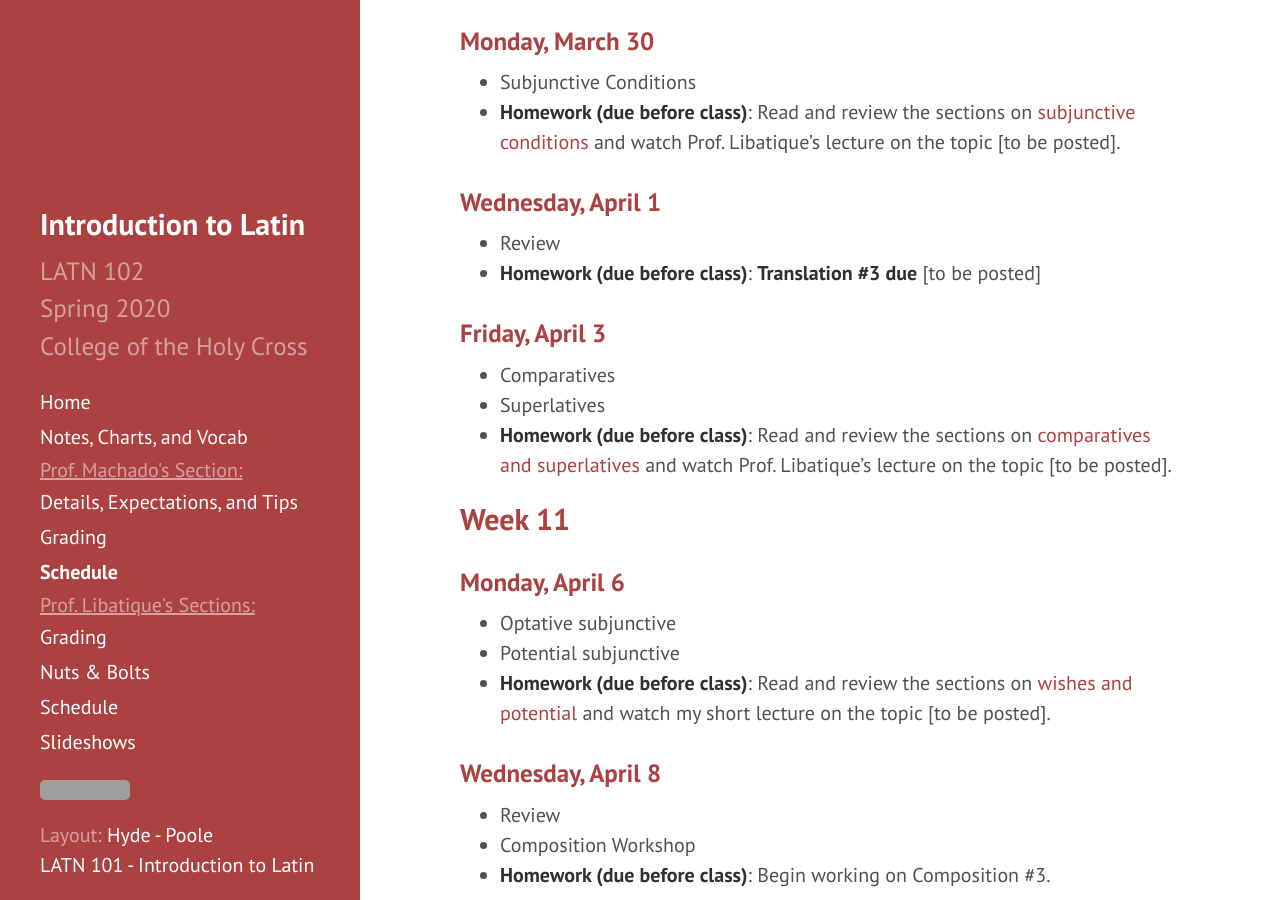
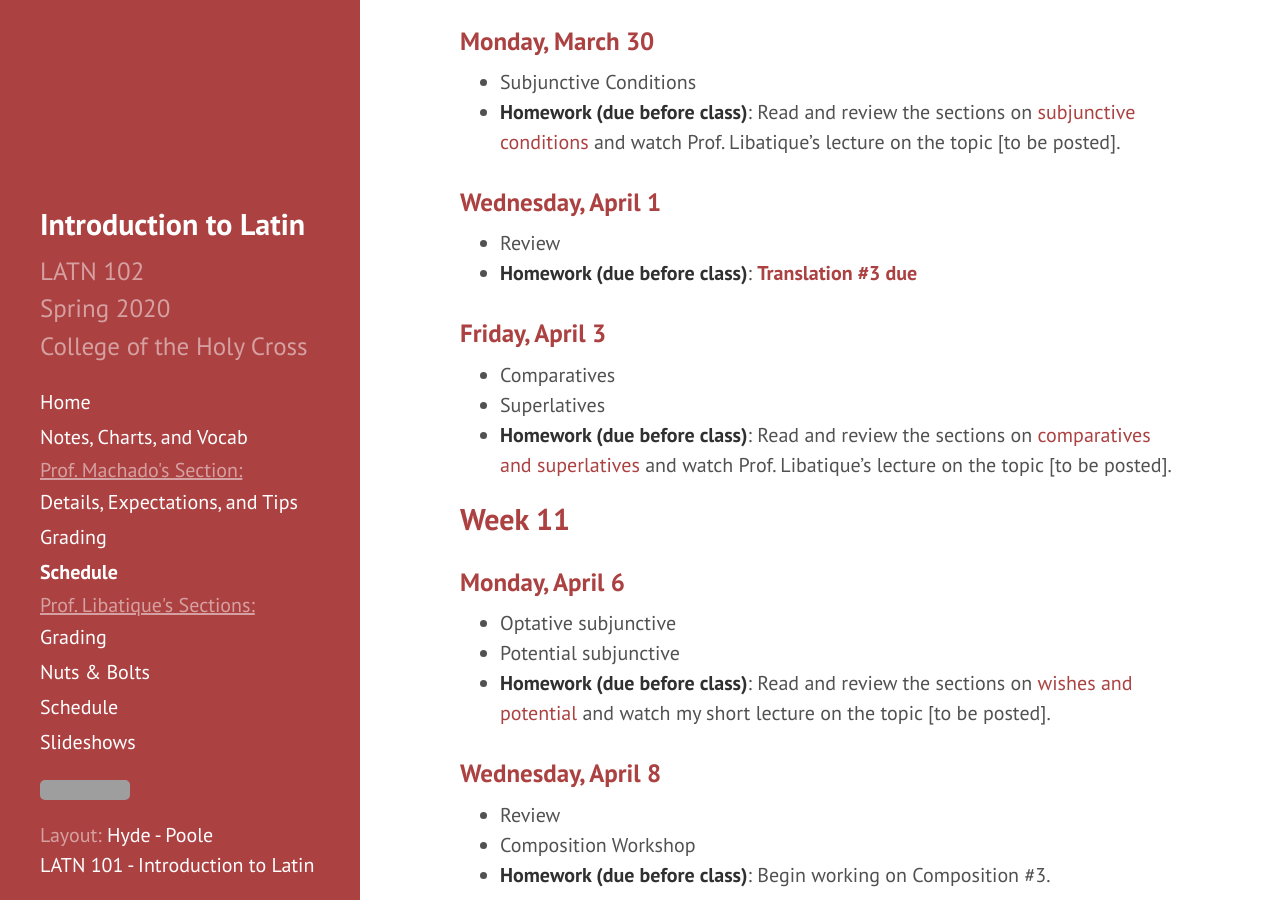
Before and after one commit to DLibatique/LATN102-S20, a Jekyll site: the page built from _pages/schedule-DM.md, in a window 1280 px wide and 900 px high, scrolled down 5396 px. Built offline with Jekyll 4.4.1, drawn with Linux system fonts in a browser that asks for light colours; grey boxes are pictures that could not be loaded.

Commit message:
Added link to translation

```diff
--- a/_pages/schedule-DM.md
+++ b/_pages/schedule-DM.md
@@ -169,7 +169,7 @@ Read and review the sections on [subjunctive conditions](https://libatique.info/
 ### Wednesday, April 1
 - Review
 - **Homework (due before class)**:
-**Translation #3 due** [to be posted]
+[**Translation #3 due**](https://docs.google.com/document/d/1bkDIZoXO8kSY-Nb-hvYwZuSqeiDEDvoTt5s4jAxvLps/edit?usp=sharing)
 
 ### Friday, April 3
 - Comparatives
```
